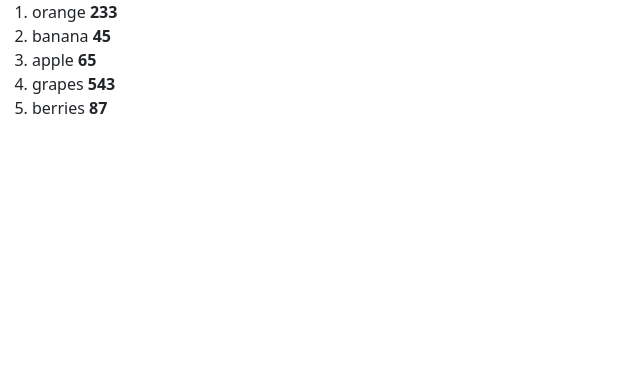
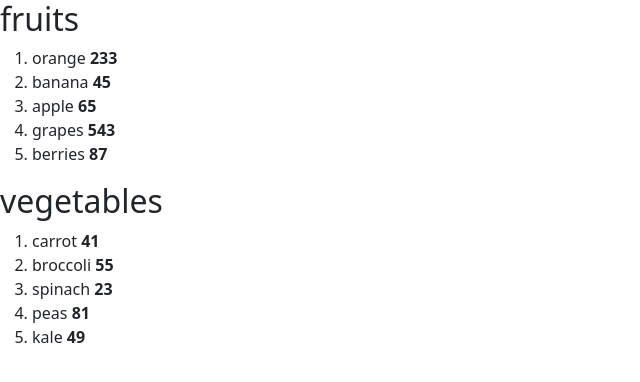
Before and after one commit to ArhabSafwan/react-app, a React (Vite) app: page / in a window 1280 px wide. Shown: the top 382 px of the page, without its empty margins (0-640 px from the left). Built offline with nearby package versions, Linux system fonts and the light colour scheme.

Commit message:
rendering list items

```diff
--- a/src/App.tsx
+++ b/src/App.tsx
@@ -7,11 +7,24 @@ import List from "./components/List";
 //props: read only properties that can be shared from parent component
 // to child component
 function App() {
-  const [alertVisible, setAlertVisible] = useState(false);
+  const fruits = [
+    { id: 1, name: "orange", calories: 233 },
+    { id: 2, name: "banana", calories: 45 },
+    { id: 3, name: "apple", calories: 65 },
+    { id: 4, name: "grapes", calories: 543 },
+    { id: 5, name: "berries", calories: 87 },
+  ];
+  const vegetables = [
+    { id: 1, name: "carrot", calories: 41 },
+    { id: 2, name: "broccoli", calories: 55 },
+    { id: 3, name: "spinach", calories: 23 },
+    { id: 4, name: "peas", calories: 81 },
+    { id: 5, name: "kale", calories: 49 },
+  ];
   return (
     <div>
-      {/* <UserGreeting isUserLogged={false} name="Arhab"/> */}
-      <List/>
+      <List items={fruits} category="fruits" />
+      <List items={vegetables} category="vegetables" />
     </div>
   );
 }
--- a/src/components/List.tsx
+++ b/src/components/List.tsx
@@ -1,29 +1,32 @@
 import React from "react";
+const List = (props) => {
+  const itemList = props.items;
+  const category = props.category;
 
-const List = () => {
-  const fruits = [
-    { id: 1, name: "orange", calories: 233 },
-    { id: 2, name: "banana", calories: 45 },
-    { id: 3, name: "apple", calories: 65 },
-    { id: 4, name: "grapes", calories: 543 },
-    { id: 5, name: "berries", calories: 87 },
-  ];
-  //   fruits.sort((a,b) => a.name.localeCompare(b.name)); //alphabetic
-//   fruits.sort((a, b) => b.name.localeCompare(a.name)); // reverse alphabetic
-
-// const highcCalFruits = fruits.filter(fruit=> fruit.calories > 100); finding high cal fruit
-// const lowcCalFruits = fruits.filter(fruit => fruit.calories<100);  low cal fruit
-
-  const listItems = fruits.map((fruit) => (
-    <li key={fruit.id}>
-      {fruit.name} <b>{fruit.calories}</b>
-    </li>
-  ));
+  const listItems = itemList.map(
+    (item) => (
+      <li key={item.id}>
+        {item.name} <b>{item.calories}</b>
+      </li>
+    )
+  );
   return (
     <div>
+      <h2>{category}</h2>
       <ol>{listItems}</ol>
     </div>
   );
 };
 
 export default List;
+
+
+
+
+
+
+//   fruits.sort((a,b) => a.name.localeCompare(b.name)); //alphabetic
+//   fruits.sort((a, b) => b.name.localeCompare(a.name)); // reverse alphabetic
+
+// const highcCalFruits = fruits.filter(fruit=> fruit.calories > 100); finding high cal fruit
+// const lowcCalFruits = fruits.filter(fruit => fruit.calories<100);  low cal fruit
```
